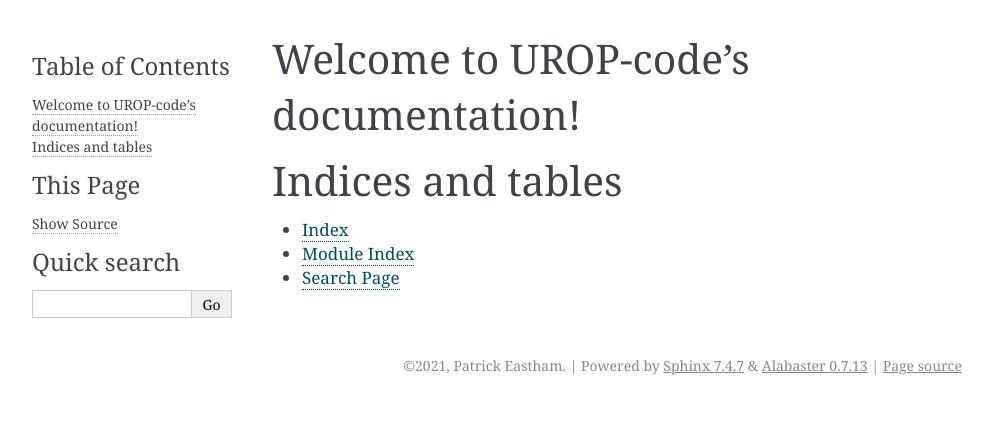
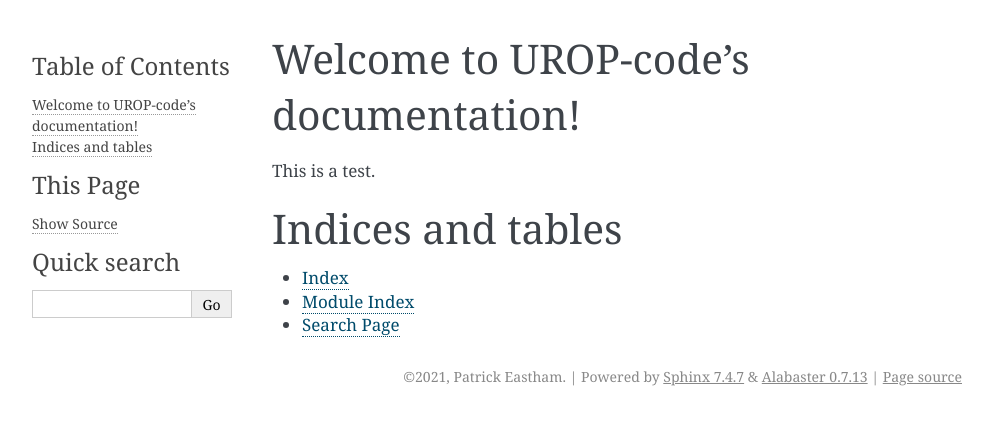
Before and after one commit to pseastham/UROP-code, a Sphinx documentation site: the page built from docs/source/index.rst, in a window 1280 px wide. Shown: the top 425 px of the page, without its empty margins (148-1141 px from the left). Built offline with Sphinx 7.4.7, drawn with Linux system fonts in a browser that asks for light colours.

Commit message:
test change

```diff
--- a/docs/index.html
+++ /dev/null
@@ -1 +0,0 @@
-<meta http-equiv="refresh" content="0; url=./build/html/index.html" />
--- a/docs/source/index.rst
+++ b/docs/source/index.rst
@@ -5,6 +5,8 @@
 
 Welcome to UROP-code's documentation!
 =====================================
+
+This is a test.
 
 .. toctree::
    :maxdepth: 2
```
